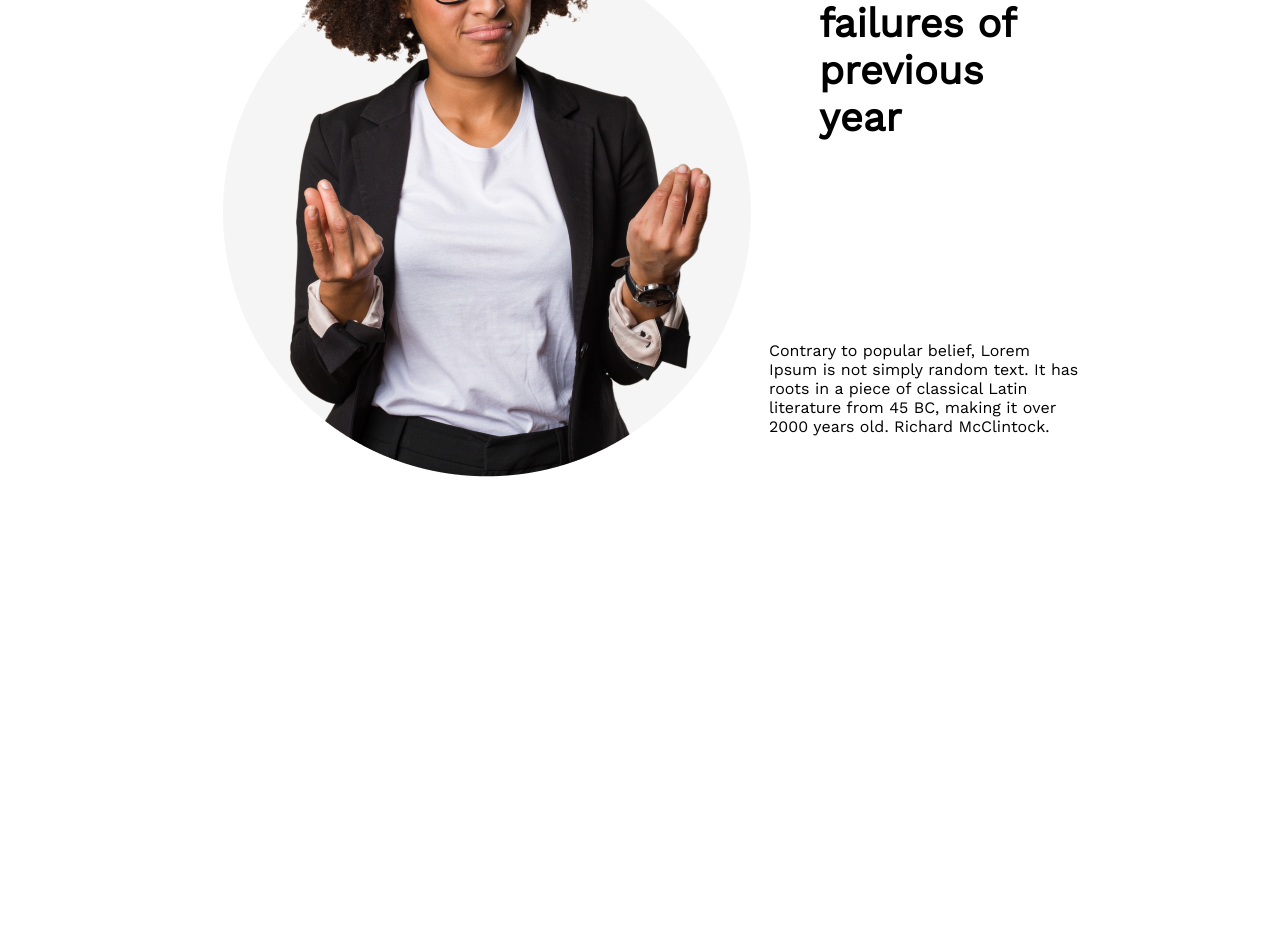
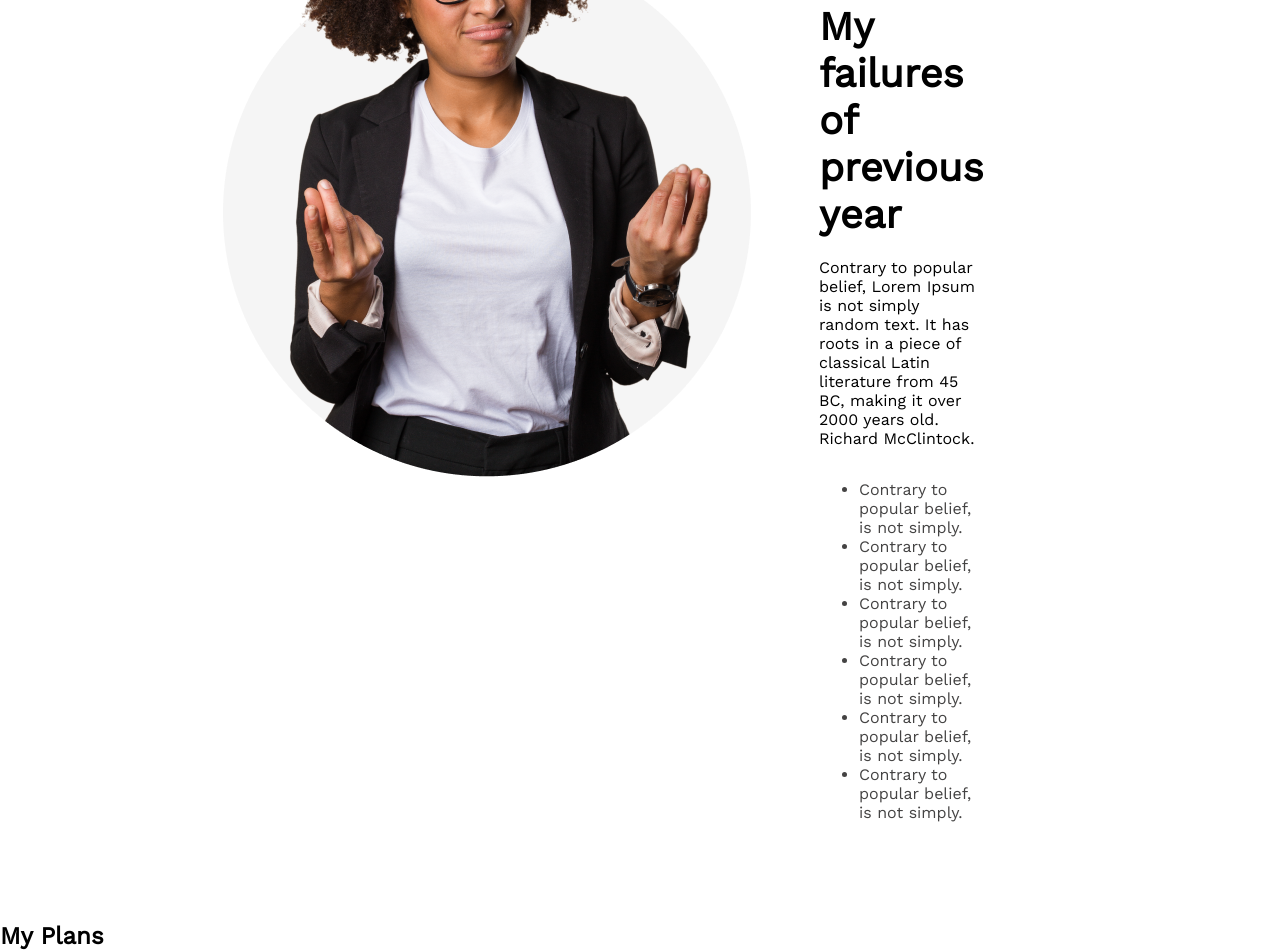
Before and after one commit to AmirulIslam71/assignment-one, a plain HTML site: page index.html in a window 1280 px wide. Shown: the part 1155-2105 px from the top of the page. Before the commit the page ends 1736 px from the top, so only its background shows below. Drawn offline with nearby package versions, Linux system fonts and the light colour scheme.

Commit message:
container information

```diff
--- a/index.html
+++ b/index.html
@@ -20,16 +20,28 @@
             </a>
         </div>
     </header>
-    <main class="container-info">
+    <main>
+        <section class="container-info">
             <div class="images-section">
                 <img src="images/person.png" alt="">
             </div>
             <div class="failures-info">
                 <h3>My failures of previous year</h3>
-            <p>Contrary to popular belief, Lorem Ipsum is not simply random text. It has roots in a piece of classical
-                Latin literature from 45 BC, making it over 2000 years old. Richard McClintock.</p>
+                <p>Contrary to popular belief, Lorem Ipsum is not simply random text. It has roots in a piece of classical Latin literature from 45 BC, making it over 2000 years old. Richard McClintock.</p>
+                <ul>
+                    <li>Contrary to popular belief, is not simply.</li>
+                    <li>Contrary to popular belief, is not simply.</li>
+                    <li>Contrary to popular belief, is not simply.</li>
+                    <li>Contrary to popular belief, is not simply.</li>
+                    <li>Contrary to popular belief, is not simply.</li>
+                    <li>Contrary to popular belief, is not simply.</li>
+                </ul>
             </div>
+        </section>
+        <section class="plans">
+            <h2>My Plans</h2>
 
+        </section>
     </main>
     <footer></footer>
 </body>
--- a/styles/portfolio.css
+++ b/styles/portfolio.css
@@ -42,12 +42,19 @@ a .btn-primary {
 .failures-info {
     font-weight: 700;
     font-size: 40px;
-
+    padding: 250px 300px 0px 50px;
 }
 
 h3 {
     font-weight: 700;
     font-size: 40px;
-    padding: 200px 50px;
+    margin-bottom: 20px;
 
 }
+
+ul li {
+    font-weight: 400;
+    font-size: 16px;
+    color: #444343;
+    text-decoration: none;
+}
```
Lines whose indentation alone changed are shown as unchanged.
